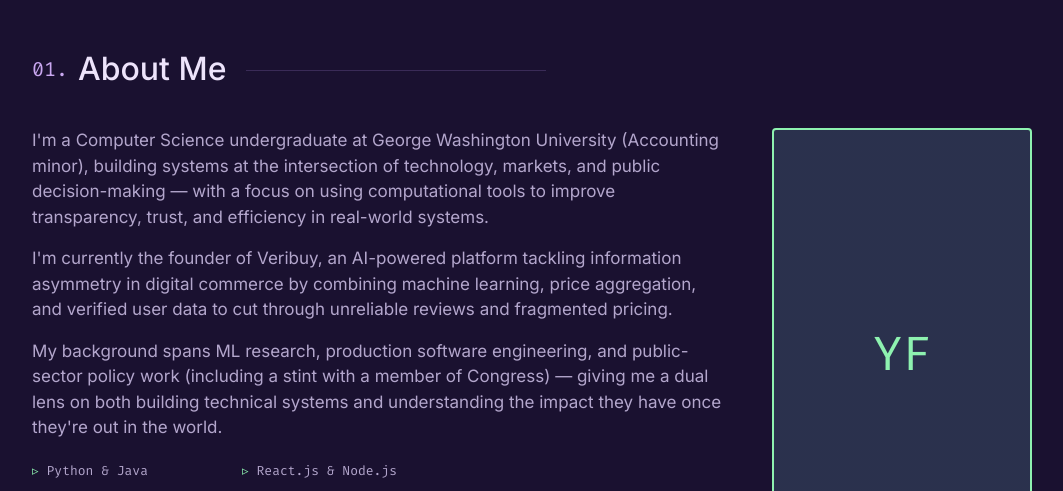
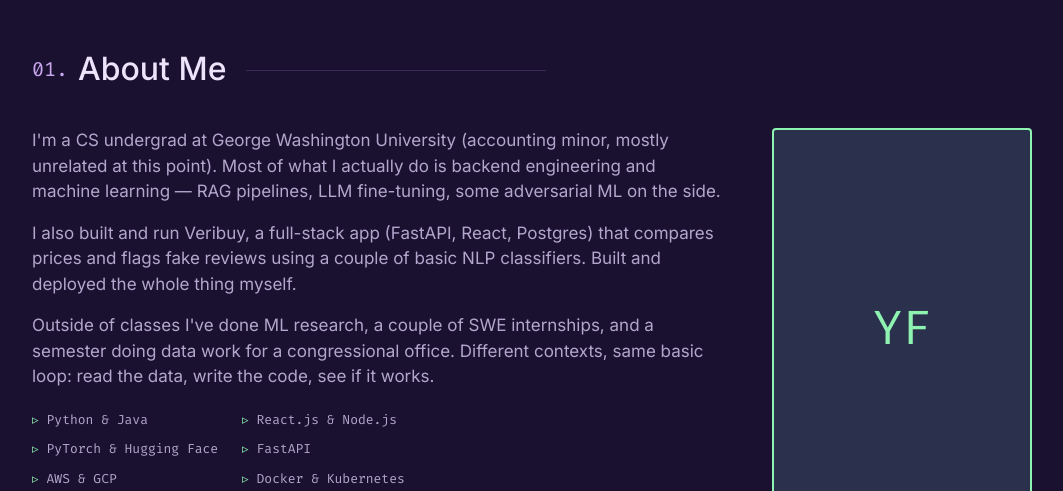
Before and after one commit to yusrafaheem/yusrafaheem.github.io, a React (Vite) app: page / in a window 1280 px wide. Shown: the part 860-1351 px from the top of the page, without its empty margins (108-1171 px from the left). Built offline with nearby package versions, Linux system fonts and the light colour scheme; a web font is replaced by a local one.

Commit message:
Revise about section in content.js
Updated personal description and project details in the about section.

```diff
--- a/src/data/content.js
+++ b/src/data/content.js
@@ -22,9 +22,9 @@ const content = {
 
   about: {
     paragraphs: [
-      "I'm a Computer Science undergraduate at George Washington University (Accounting minor), building systems at the intersection of technology, markets, and public decision-making — with a focus on using computational tools to improve transparency, trust, and efficiency in real-world systems.",
-      "I'm currently the founder of Veribuy, an AI-powered platform tackling information asymmetry in digital commerce by combining machine learning, price aggregation, and verified user data to cut through unreliable reviews and fragmented pricing.",
-      "My background spans ML research, production software engineering, and public-sector policy work (including a stint with a member of Congress) — giving me a dual lens on both building technical systems and understanding the impact they have once they're out in the world.",
+      "I'm a CS undergrad at George Washington University (accounting minor, mostly unrelated at this point). Most of what I actually do is backend engineering and machine learning — RAG pipelines, LLM fine-tuning, some adversarial ML on the side.",
+      "I also built and run Veribuy, a full-stack app (FastAPI, React, Postgres) that compares prices and flags fake reviews using a couple of basic NLP classifiers. Built and deployed the whole thing myself.",
+      "Outside of classes I've done ML research, a couple of SWE internships, and a semester doing data work for a congressional office. Different contexts, same basic loop: read the data, write the code, see if it works.",
     ],
     skills: [
       "Python & Java",
```
